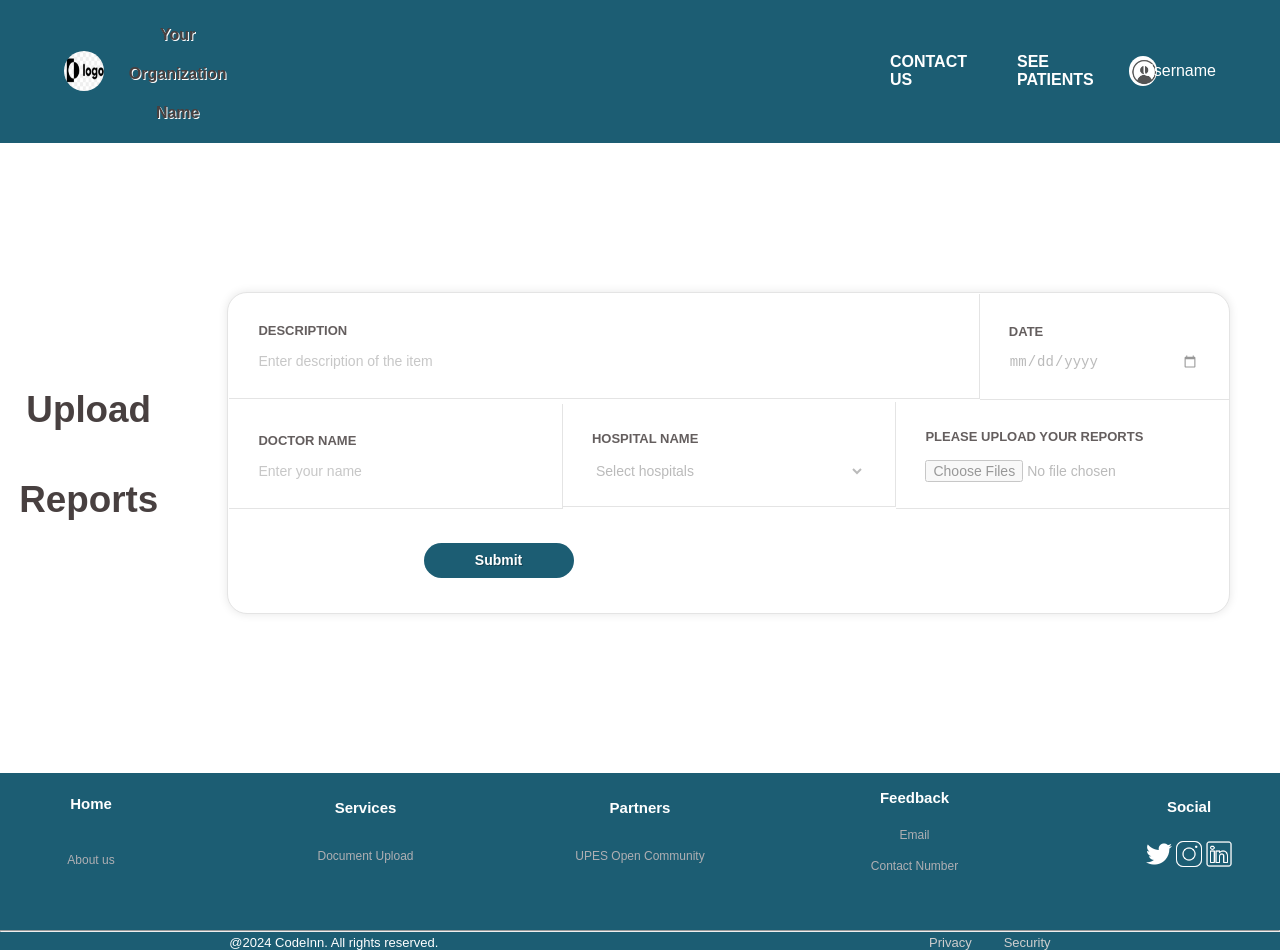
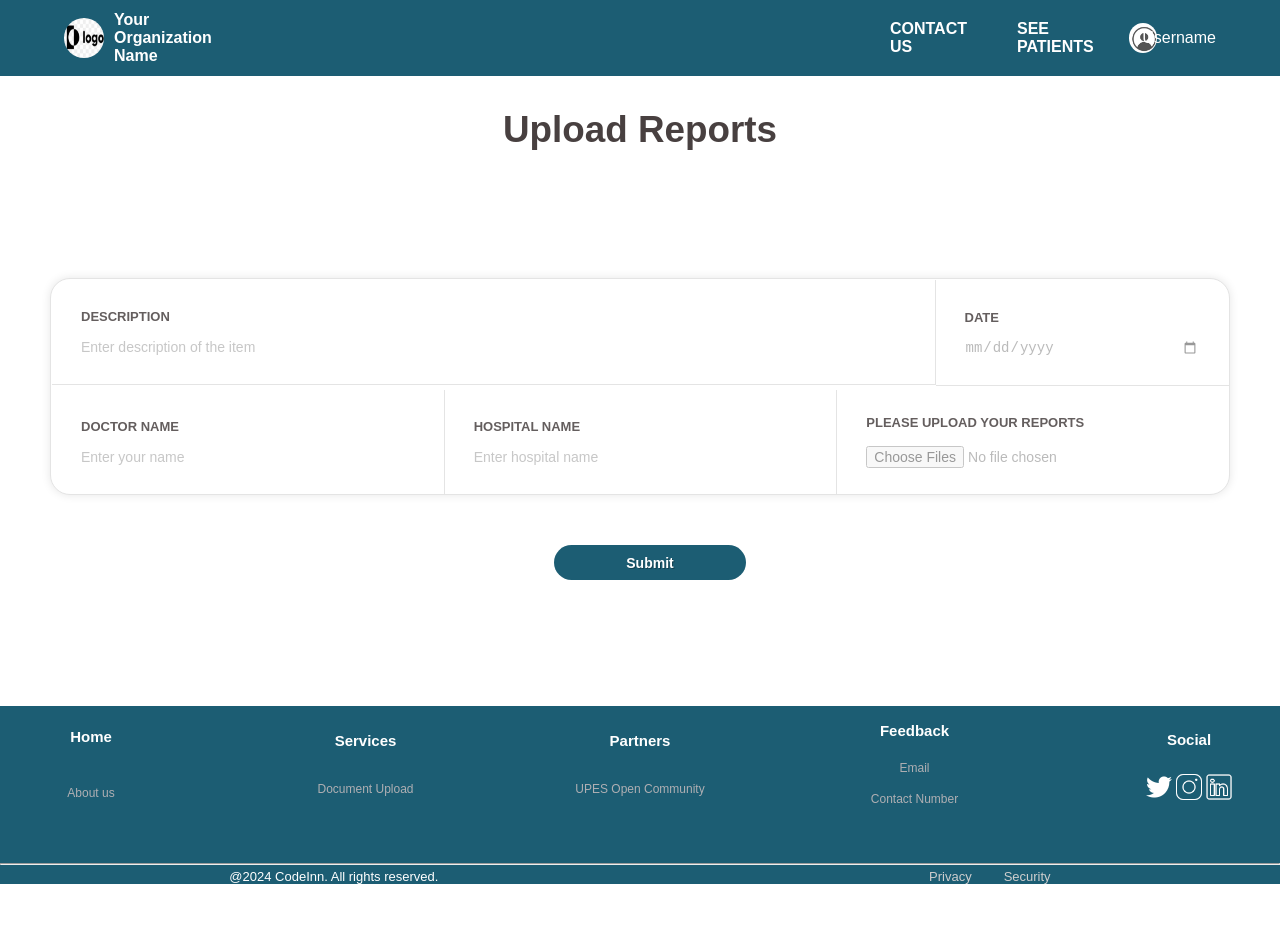
Before and after one commit to upes-open/OSoC-24-Health-Reserve, a React (Vite) app in the folder frontend/: page /upload in a window 1280 px wide. After the commit the page ends 884 px from the top, so only its background shows below. Built offline with nearby package versions, Linux system fonts and the light colour scheme; a web font is replaced by a local one.

Commit message:
Fixes #65:Improve Register/Login and upload docs

```diff
--- a/frontend/src/App.jsx
+++ b/frontend/src/App.jsx
@@ -13,7 +13,10 @@ import Dashboard from './components/User-Dashboard/userDashboard';
 
 function App() {
   const location = useLocation();
-  const isHome = location.pathname === '/';
+  const path = location.pathname;
+  const isHome = path === '/';
+  const showNavdoctor = !(path === '/' || path === '/login' || path === '/register');
+
   const [showFooter, setShowFooter] = useState(false);
 
   useEffect(() => {
@@ -39,7 +42,7 @@ function App() {
 
   return (
     <div className="App">
-      {!isHome && <Navdoctor />}
+      {showNavdoctor && <Navdoctor />}
       <Routes>
         <Route path="/" element={<Home />} />
         <Route path="/login" element={<Login />} />
@@ -51,7 +54,7 @@ function App() {
         {/* <Route path="/upload" element={<Dashboard />} /> */}
         <Route path="/viewrecord" element={<ViewRecord />} />
       </Routes>
-      {!isHome && <Footer />}
+      <Footer />
     </div>
   );
 }
--- a/frontend/src/components/User-Dashboard/Dashboard.css
+++ b/frontend/src/components/User-Dashboard/Dashboard.css
@@ -8,7 +8,7 @@
   height: 80vh;
 }
 
- h1 {
+ #reportheader {
   font-display: block ;
   padding-top: 5px;
   font-size: 2.3em;
@@ -16,6 +16,8 @@
   text-align: center;
   font-weight: bold;
   color: #484040;
+  position: absolute;
+  top: 80px;
   text-shadow: 1px 1px 0 #fff;
 }
 
@@ -70,7 +72,10 @@ label > input {
 
 .col-submit {
   text-align: center;
-  padding: 20px;
+  padding: 10px;
+  position: absolute;
+  left: 25%;
+  top: 65%;
 
 }
 
--- a/frontend/src/components/User-Dashboard/userDashboard.jsx
+++ b/frontend/src/components/User-Dashboard/userDashboard.jsx
@@ -34,7 +34,7 @@ const Dashboard = () => {
   };
 
   useEffect(() => {
-    // document.body.style.background = `url(${image})`;
+    // document.body.style.background = url(${image});
     document.body.style.backgroundSize = 'cover';
 
     return () => {
@@ -49,7 +49,7 @@ const Dashboard = () => {
   return (
     <>
     <div className="dashboard">
-      <h1>Upload Reports</h1>
+      <h1 id='reportheader'>Upload Reports</h1>
 
       <form  className ="dashboardForm"onSubmit={handleFormSubmit}>
         <div className="col-5">
@@ -96,18 +96,13 @@ const Dashboard = () => {
         <div className="col-3">
           <label htmlFor="category">
             Hospital Name
-            <select
-              className="pb-1 pt-2"
+            <input
+              type="text"
               id="category"
               value={category}
+              placeholder="Enter hospital name"
               onChange={handleCategoryChange}
-              required
-            >
-              <option value="">Select hospitals</option>
-              <option value="">Doon hospita</option>
-              <option value="">hospital via api</option>
-              <option value="">hospital via api2</option>
-            </select>
+              required />
           </label>
         </div>
 
```
